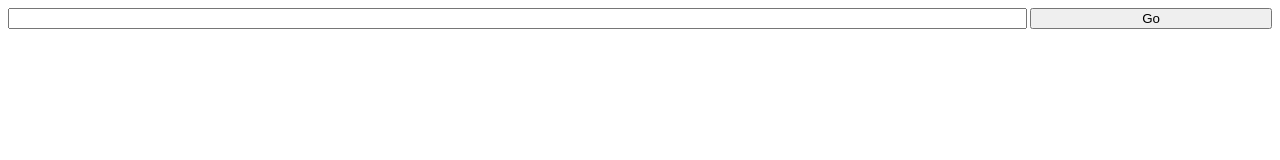
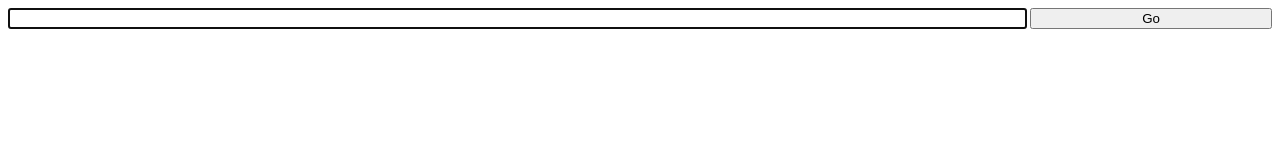
Before and after one commit to sjh-00028/sjh-00028.github.io, a plain HTML site: page index.html in a window 1280 px wide. Drawn offline with Linux system fonts and the light colour scheme.

Commit message:
Autofocus the input

```diff
--- a/index.html
+++ b/index.html
@@ -145,7 +145,7 @@
     </head>
     <body>
         <form action="index.html" method="get" style="display: flex">
-            <input type="text" name="word" style="width: 80%"/>
+            <input type="text" name="word" style="width: 80%" autofocus/>
             <input type="submit" value="Go" style="flex-grow: 1;margin-left:3px;"/>
         </form>
 
```
